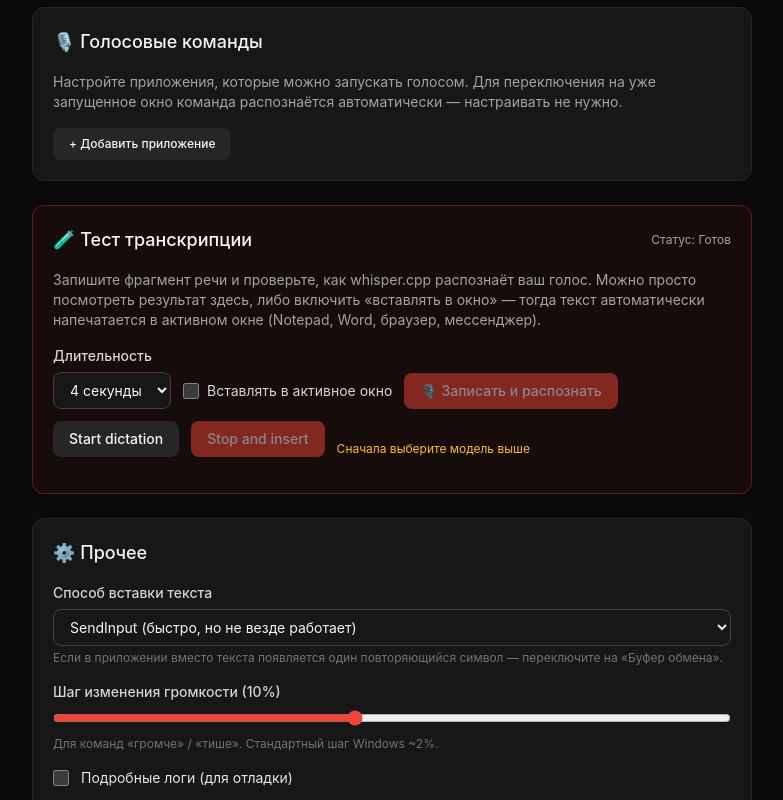
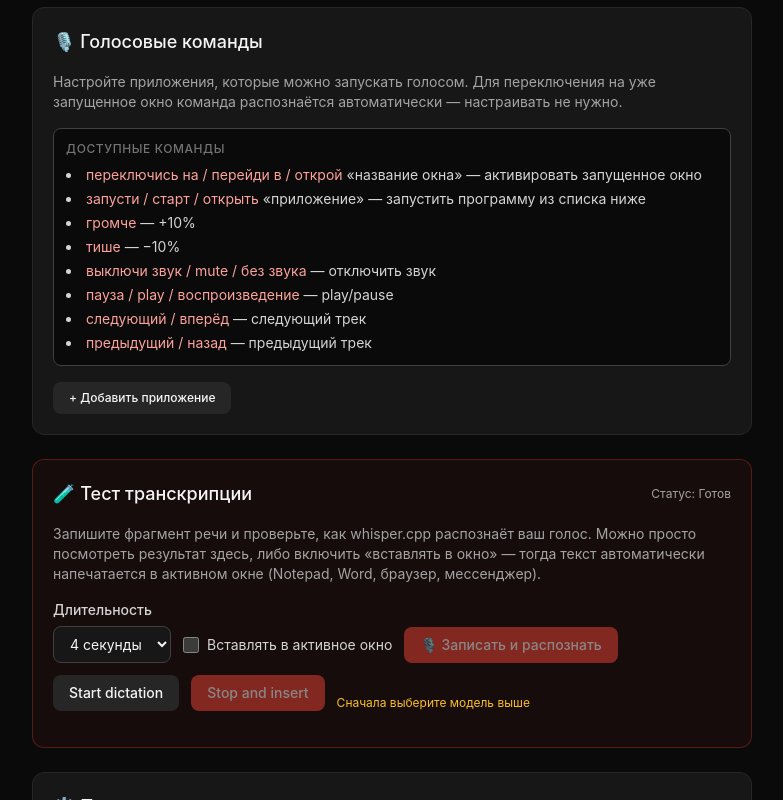
Before and after one commit to whitewolf06/Fono, a React (Vite) app: page / in a window 1280 px wide. Shown: the part 3020-3820 px from the top of the page, without its empty margins (248-1031 px from the left). Built offline with nearby package versions, Linux system fonts and the light colour scheme.

Commit message:
chore: remove Wispr references; add voice commands list in settings

```diff
--- a/package.json
+++ b/package.json
@@ -2,7 +2,7 @@
   "name": "fono",
   "version": "0.1.0",
   "private": true,
-  "description": "Голосовой ввод для Windows — локальный аналог Wispr Flow",
+  "description": "Голосовой ввод и голосовое управление компьютером для Windows",
   "type": "module",
   "scripts": {
     "dev": "vite",
--- a/src/views/Settings.tsx
+++ b/src/views/Settings.tsx
@@ -701,6 +701,42 @@ export function SettingsView() {
             автоматически — настраивать не нужно.
           </p>
 
+          <div className="mb-4 rounded-lg border border-neutral-700 bg-neutral-950 p-3 text-sm text-neutral-300">
+            <div className="mb-2 text-xs font-medium uppercase tracking-wider text-neutral-500">
+              Доступные команды
+            </div>
+            <ul className="list-inside list-disc space-y-1">
+              <li>
+                <span className="text-brand-300">переключись на / перейди в / открой</span>{" "}
+                «название окна» — активировать запущенное окно
+              </li>
+              <li>
+                <span className="text-brand-300">запусти / старт / открыть</span>{" "}
+                «приложение» — запустить программу из списка ниже
+              </li>
+              <li>
+                <span className="text-brand-300">громче</span> — +{settings.volume_step}%
+              </li>
+              <li>
+                <span className="text-brand-300">тише</span> — −{settings.volume_step}%
+              </li>
+              <li>
+                <span className="text-brand-300">выключи звук / mute / без звука</span>{" "}
+                — отключить звук
+              </li>
+              <li>
+                <span className="text-brand-300">пауза / play / воспроизведение</span>{" "}
+                — play/pause
+              </li>
+              <li>
+                <span className="text-brand-300">следующий / вперёд</span> — следующий трек
+              </li>
+              <li>
+                <span className="text-brand-300">предыдущий / назад</span> — предыдущий трек
+              </li>
+            </ul>
+          </div>
+
           <div className="space-y-3">
             {settings.launch_apps.map((app, idx) => (
               <div
@@ -1057,7 +1093,7 @@ export function SettingsView() {
       </div>
 
       <footer className="mt-8 text-center text-xs text-neutral-500">
-        Fono · локальный аналог Wispr Flow · v0.1.0
+        Fono · голосовой ввод и управление ПК · v0.1.0
       </footer>
     </div>
   );
```
Also changed, not shown: 2 other files (tests, documents, lock files or other folders).
